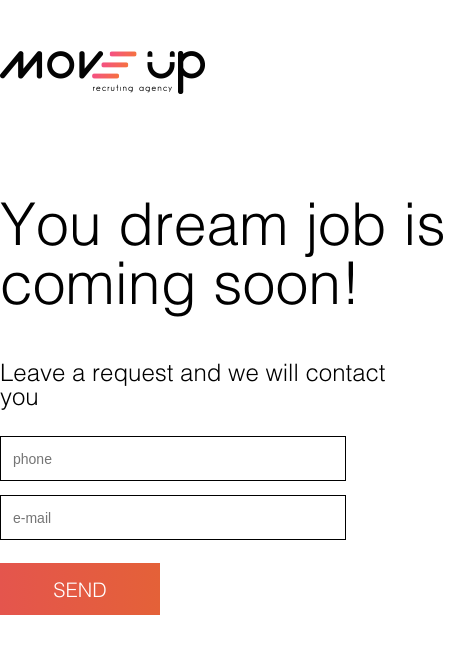
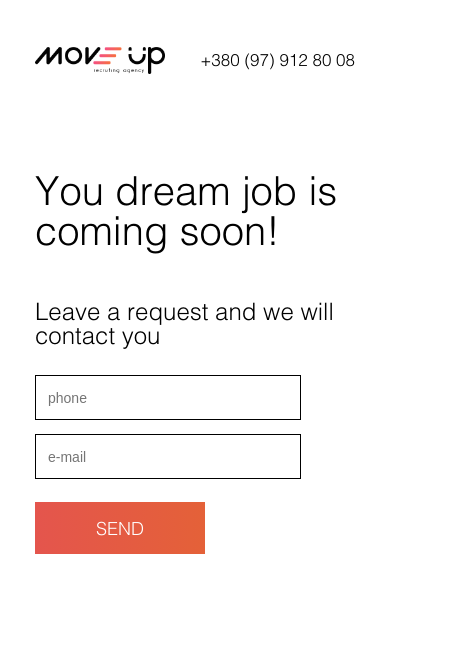
Before and after one commit to kor1k/coming-soon-page, a plain HTML site: page index.html in a window 390 px wide. Shown: the whole page, 450 px wide, since content can reach past the window. Drawn offline with nearby package versions, Linux system fonts and the light colour scheme.

Commit message:
@kor1k | added adaptive for 32rem, 48rem width

```diff
--- a/css/style.css
+++ b/css/style.css
@@ -168,3 +168,73 @@ html {
     font-size: 2.2rem;
     color: #ffffff;
 }
+
+/*@media screen and (max-width: 120rem) {*/
+
+/*}*/
+
+@media screen and (max-width: 76.8rem) {
+    .container {
+        margin: 0 auto;
+        width: 70rem;
+    }
+}
+
+@media screen and (max-width: 48rem) {
+    .container {
+        margin: 0 auto;
+        width: 48rem;
+    }
+
+    .nav-top-phone-number {
+        color: #000;
+    }
+}
+
+@media screen and (max-width: 41rem) {
+    .container {
+        margin: 0 auto;
+        width: 48rem;
+    }
+
+    .nav-top-phone-number {
+        color: #000;
+    }
+}
+
+
+@media screen and (max-width: 32rem) {
+
+    .container {
+        margin: 0 auto;
+        width: 32rem;
+    }
+
+    .nav-top-logo {
+        width: 13rem;
+        /*height: 5rem;*/
+    }
+
+    .nav-top-phone-number {
+        color: black;
+        font-size: 1.7rem;
+    }
+
+    .section-main-title {
+        font-size: 4rem;
+    }
+
+    .section-main-title > p {
+        display: inline-block;
+        width: 32rem;
+    }
+
+    .section-information-inputs > input {
+        width: 25rem;
+    }
+
+    .section-information-inputs > input:last-child {
+        width: 17rem;
+        font-size: 1.8rem;
+    }
+}
```
